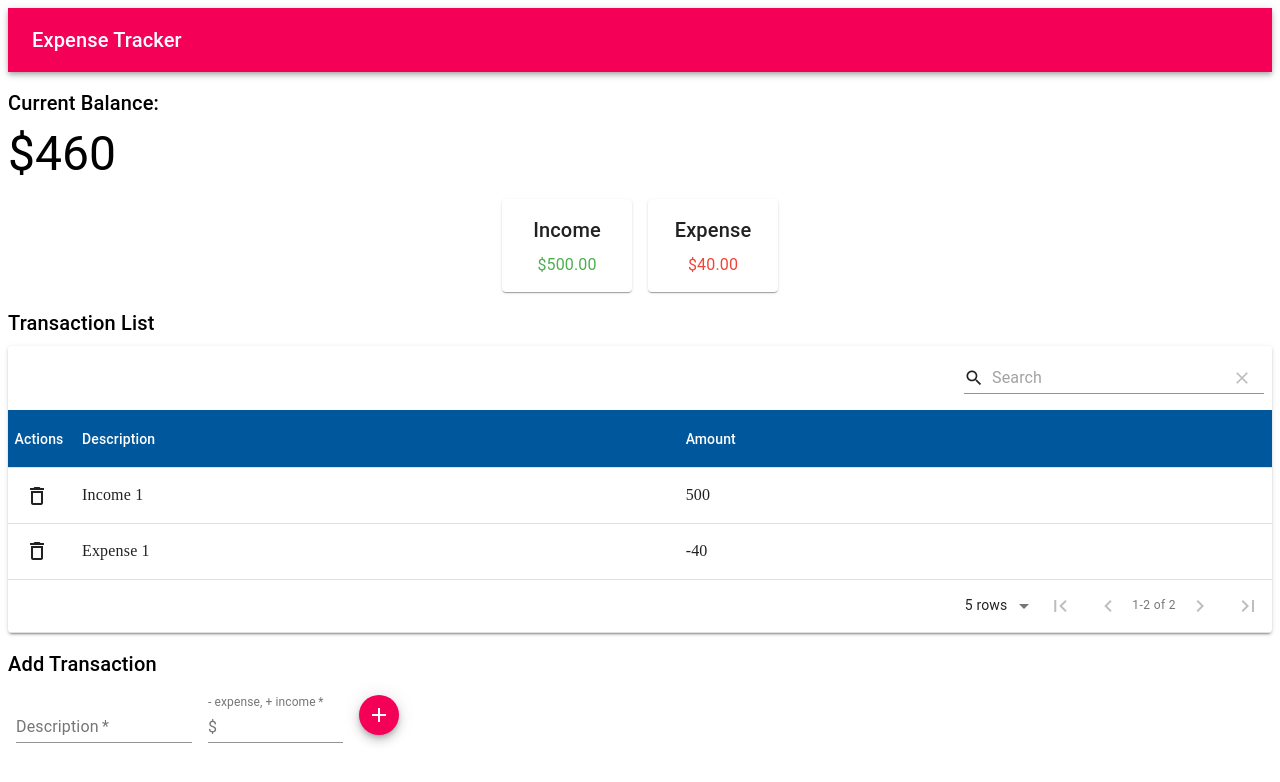
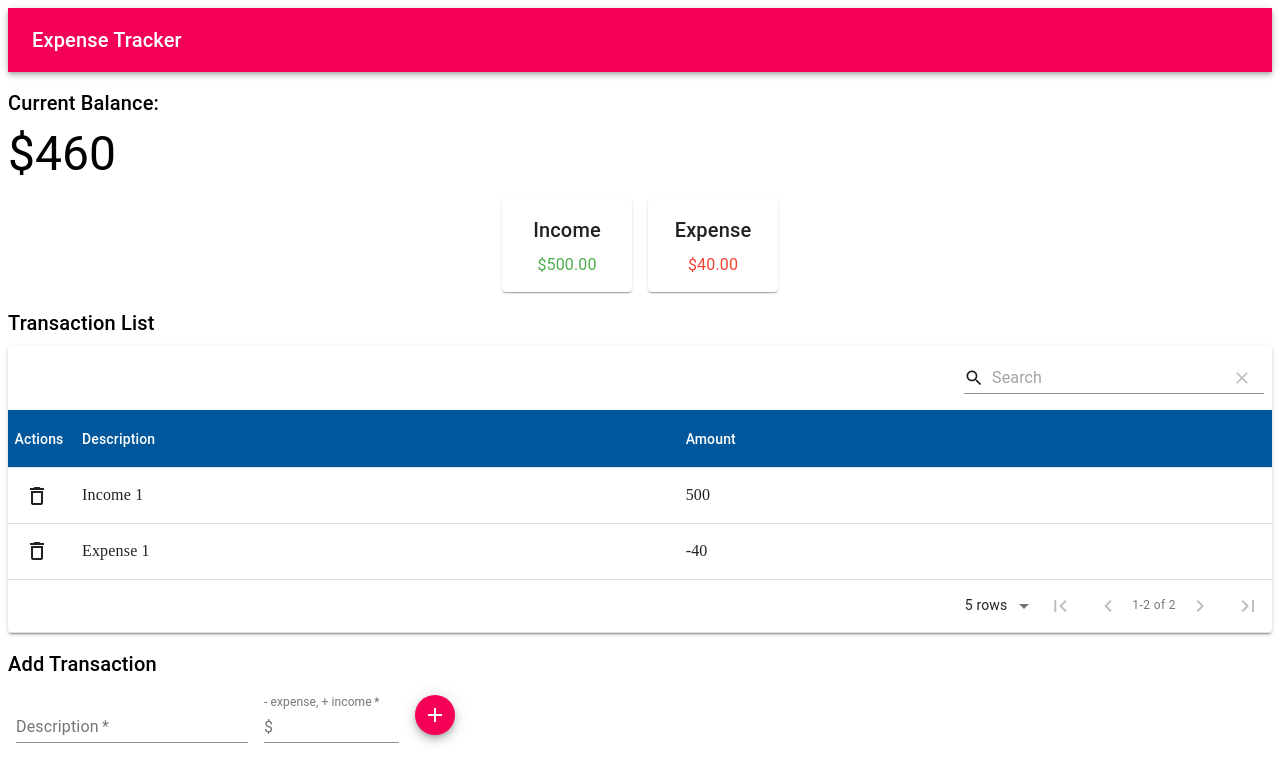
Before and after one commit to hassancode/expense-tracker, a React (Create React App) app: page / in a window 1280 px wide. Shown: the top 782 px of the page. Built offline with nearby package versions, Linux system fonts and the light colour scheme.

Commit message:
increased width of description field

```diff
--- a/src/components/AddTransaction/AddTransaction.js
+++ b/src/components/AddTransaction/AddTransaction.js
@@ -19,7 +19,7 @@ const useStyles = makeStyles((theme) => ({
     margin: theme.spacing(1),
   },
   textField: {
-    width: '22ch',
+    width: '29ch',
   },
   amountField: {
     width: '15ch'
```
